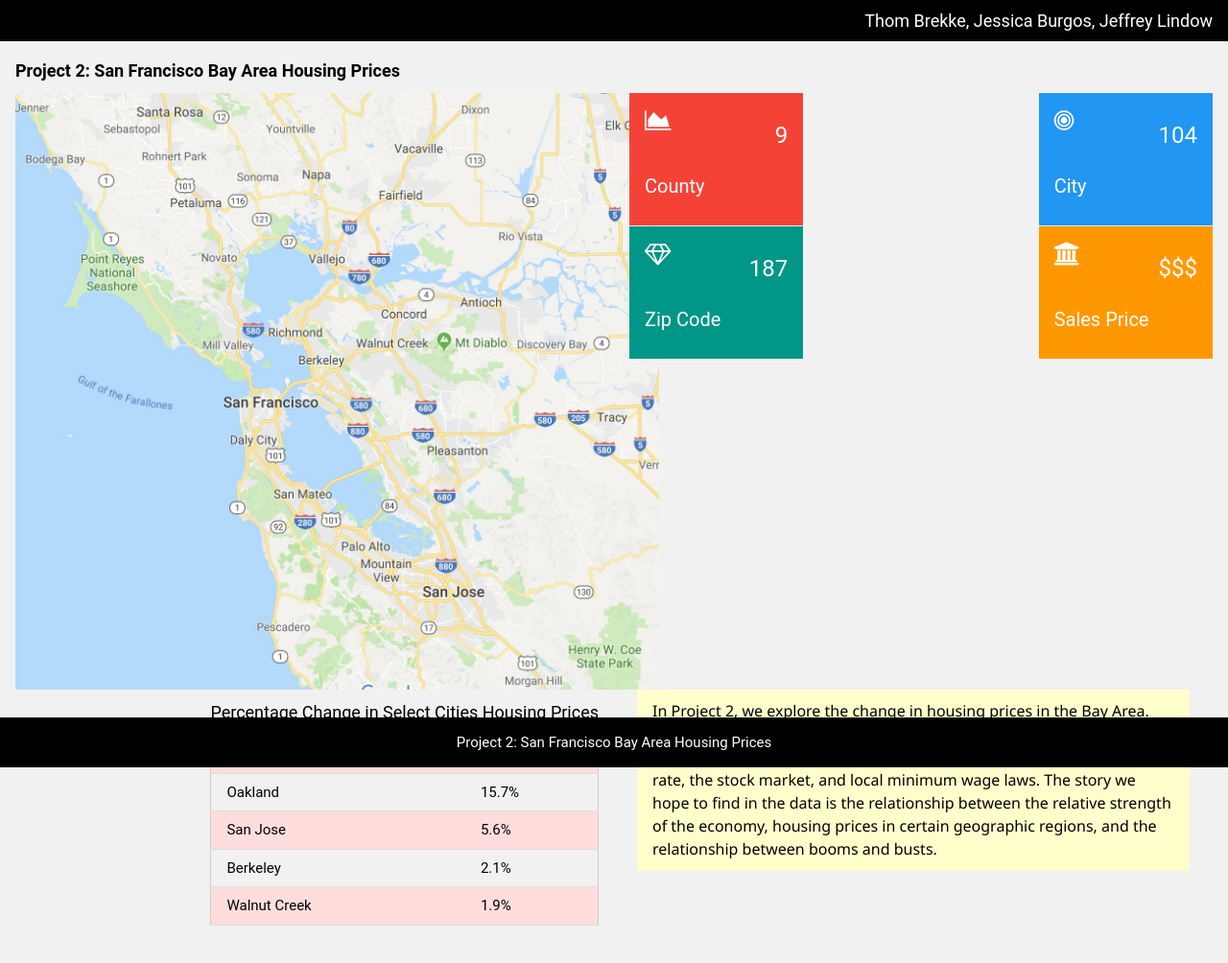
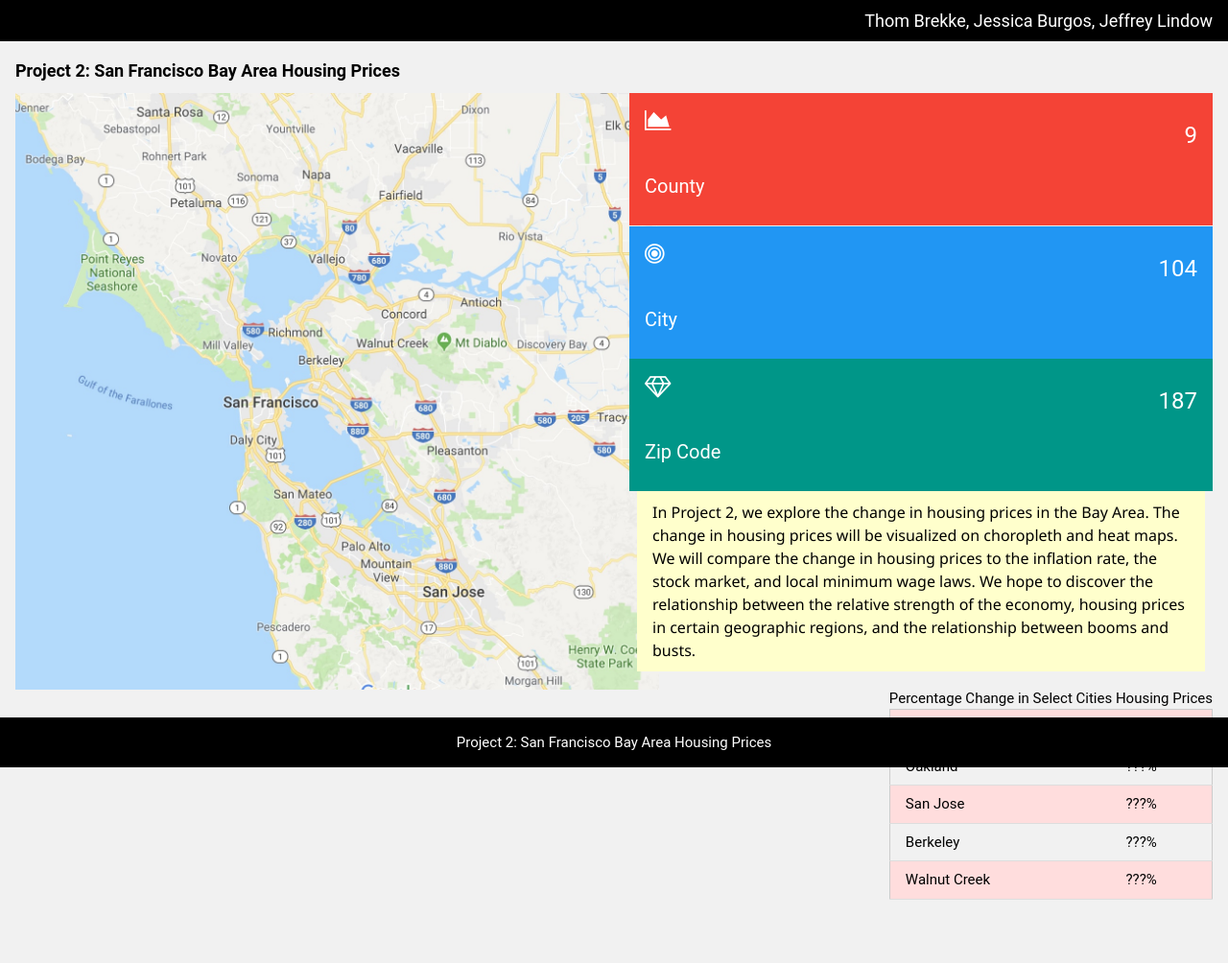
Before and after one commit to tcbrekke/project-2, a plain HTML site: page index.html in a window 1280 px wide. Shown: the whole page at 96% size. After the commit the page ends 960 px from the top, so only its background shows below. Drawn offline with nearby package versions, Linux system fonts and the light colour scheme; files whose address does not match are found by name.

Commit message:
Add files via upload

```diff
--- a/index.html
+++ b/index.html
@@ -18,38 +18,6 @@ html,body,h1,h2,h3,h4,h5 {font-family: "Roboto", sans-serif}
   <span class="w3-bar-item w3-right">Thom Brekke, Jessica Burgos, Jeffrey Lindow</span>
 </div>
 
-<!-- Sidebar/menu
-<nav class="w3-sidebar w3-collapse w3-pale-blue w3-animate-left" style="z-index:3;width:280px;" id="mySidebar"><br>
-  <div class="w3-container w3-row">
-    <div class="w3-col s4">
-      <img src="../project2/housesale.jpeg" class="w3-circle w3-margin-right" style="width:80px">
-    </div>
-    <div class="w3-col s8 w3-bar">
-      <span>Welcome, <strong>Data Analytics Boot Camp!</strong></span><br>
-    </div>
-  </div>
-  <hr>
-  <div class="w3-container">
-    <h5>Dashboard</h5>
-  </div>
-  <div class="w3-bar-block">
-    <a href="#" class="w3-bar-item w3-button w3-padding-16 w3-hide-large w3-dark-grey w3-hover-black" onclick="w3_close()" title="close menu"><i class="fa fa-remove fa-fw"></i>  Close Menu</a>
-    <a href="#" class="w3-bar-item w3-button w3-padding w3-blue"><i class="fa fa-bar-chart fa-fw"></i>  Overview</a>
-    <a href="#" class="w3-bar-item w3-button w3-padding"><i class="fa fa-area-chart fa-fw"></i>  County</a>
-    <a href="#" class="w3-bar-item w3-button w3-padding"><i class="fa fa-bullseye fa-fw"></i>  City</a>
-    <a href="#" class="w3-bar-item w3-button w3-padding"><i class="fa fa-diamond fa-fw"></i>  Zip Code</a>
-    <a href="#" class="w3-bar-item w3-button w3-padding"><i class="fa fa-building fa-fw"></i>  Neighborhood</a>
-    <a href="#" class="w3-bar-item w3-button w3-padding"><i class="fa fa-bank fa-fw"></i>  Sales Price</a>
-  </div>
-</nav> -->
-
-
-<!-- Overlay effect when opening sidebar on small screens
-<div class="w3-overlay w3-hide-large w3-animate-opacity" onclick="w3_close()" style="cursor:pointer" title="close side menu" id="myOverlay"></div> -->
-
-<!-- !PAGE CONTENT! -->
-<!-- <div class="w3-main" style="margin-left:300px;margin-top:43px;"> -->
-
   <!-- Header -->
   <header class="w3-container" style="padding-top:50px">
     <h5><b></i>Project 2: San Francisco Bay Area Housing Prices</b></h5>
@@ -65,7 +33,7 @@ html,body,h1,h2,h3,h4,h5 {font-family: "Roboto", sans-serif}
 
 
   <!-- <div class="w3-row-padding w3-margin-right"> -->
-    <div class="w3-third">
+    <!-- <div class="w3-third"> -->
       <div class="w3-container halfsies" style="float:right">
       <div class="w3-container w3-red w3-padding-16">
           <div class="w3-left"><i class="fa fa-area-chart w3-xlarge"></i></div>
@@ -77,7 +45,7 @@ html,body,h1,h2,h3,h4,h5 {font-family: "Roboto", sans-serif}
       </div>
       </div>
     </div>
-    <div class="w3-third">
+    <!-- <div class="w3-third"> -->
         <div class="w3-container halfsies" style="float:right">
       <div class="w3-container w3-blue w3-padding-16">
           <div class="w3-left"><i class="fa fa-bullseye w3-xlarge"></i></div>
@@ -89,7 +57,7 @@ html,body,h1,h2,h3,h4,h5 {font-family: "Roboto", sans-serif}
       </div>
       </div>
     </div>
-    <div class="w3-third">
+    <!-- <div class="w3-third"> -->
         <div class="w3-container halfsies" style="float:right">
       <div class="w3-container w3-teal w3-padding-16">
           <div class="w3-left"><i class="fa fa-diamond w3-xlarge"></i></div>
@@ -101,8 +69,8 @@ html,body,h1,h2,h3,h4,h5 {font-family: "Roboto", sans-serif}
       </div>
       </div>
     </div>
-    <div class="w3-third">
-      <div class="w3-container halfsies" style="float:right">
+    <!-- <div class="w3-third"> -->
+      <!-- <div class="w3-container halfsies" style="float:right">
       <div class="w3-container w3-orange w3-text-white w3-padding-16">
           <div class="w3-left"><i class="fa fa-university w3-xlarge"></i></div>
         <div class="w3-right">
@@ -112,11 +80,11 @@ html,body,h1,h2,h3,h4,h5 {font-family: "Roboto", sans-serif}
         <h4>Sales Price</h4>
       </div>
       </div>
-    </div>
+    </div> -->
   <!-- </div> -->
 
 
-  <div class="w3-panel">
+  <!-- <div class="w3-panel"> -->
     <div class="w3-container halfsies" style="float:right">
       <div class="w3-row-padding w3-margin-bottom">
         <div class="w3">
@@ -124,56 +92,36 @@ html,body,h1,h2,h3,h4,h5 {font-family: "Roboto", sans-serif}
             <div class="w3-right">
             </div>
             <!-- <div class="w3-clear"></div> -->
-            <h6>In Project 2, we explore the change in housing prices in the Bay Area. The change in housing prices will be visualized on choropleth and heat maps. We will compare the change in housing prices to the inflation rate, the stock market, and local minimum wage laws. The story we hope to find in the data is the relationship between the relative strength of the economy, housing prices in certain geographic regions, and the relationship between booms and busts.</h6>
+            <h6>In Project 2, we explore the change in housing prices in the Bay Area. The change in housing prices will be visualized on choropleth and heat maps. We will compare the change in housing prices to the inflation rate, the stock market, and local minimum wage laws. We hope to discover the relationship between the relative strength of the economy, housing prices in certain geographic regions, and the relationship between booms and busts.</h6>
           </div>
         </div>
-
-      <!-- <div class="w3-twothird">
-        <h5>Layers</h5>
-        <table class="w3-table w3-striped w3-white">
-          <tr>
-            <td><i class="fa fa-money w3-text-blue w3-large"></i></td>
-            <td>Housing Prices vs Inflation Rate</td>
-          </tr>
-          <tr>
-            <td><i class="fa fa-bar-chart-o w3-text-red w3-large"></i></td>
-            <td>Housing Prices vs Dow Jones Industrial Average</td>
-          </tr>
-          <tr>
-            <td><i class="fa fa-bar-chart w3-text-yellow w3-large"></i></td>
-            <td>Housing Prices vs NASDAQ</td>
-          </tr>
-          </tr>
-        </table>
-      </div> -->
-
     </div>
   </div>
 
-  <div class="w3-container halfsies" style="float:right">
+  <div class="w3-container topfive" style="float:right">
     <div class="w3"
-    <div style="float:right"</div>
+
       <h5>Percentage Change in Select Cities Housing Prices</h5>
       <table class="w3-table w3-striped w3-bordered w3-border w3-hoverable w3-pale-red">
         <tr>
           <td>San Francisco</td>
-          <td>65%</td>
+          <td>???%</td>
         </tr>
         <tr>
           <td>Oakland</td>
-          <td>15.7%</td>
+          <td>???%</td>
         </tr>
         <tr>
           <td>San Jose</td>
-          <td>5.6%</td>
+          <td>???%</td>
         </tr>
         <tr>
           <td>Berkeley</td>
-          <td>2.1%</td>
+          <td>???%</td>
         </tr>
         <tr>
           <td>Walnut Creek</td>
-          <td>1.9%</td>
+          <td>???%</td>
         </tr>
       </table><br>
       <!-- <button class="w3-button w3-dark-grey">More Cities  <i class="fa fa-arrow-right"></i></button>
@@ -184,33 +132,6 @@ html,body,h1,h2,h3,h4,h5 {font-family: "Roboto", sans-serif}
 
   <!-- End page content -->
 </div>
-
-<!-- <script>
-// Get the Sidebar
-var mySidebar = document.getElementById("mySidebar");
-
-// Get the DIV with overlay effect
-var overlayBg = document.getElementById("myOverlay");
-
-// Toggle between showing and hiding the sidebar, and add overlay effect
-function w3_open() {
-    if (mySidebar.style.display === 'block') {
-        mySidebar.style.display = 'none';
-        overlayBg.style.display = "none";
-    } else {
-        mySidebar.style.display = 'block';
-        overlayBg.style.display = "block";
-    }
-}
-
-// Close the sidebar with the close button
-function w3_close() {
-    mySidebar.style.display = "none";
-    overlayBg.style.display = "none";
-}
-</script>
-</body> -->
-
 <style>
     .footer {
         position: fixed;
```
